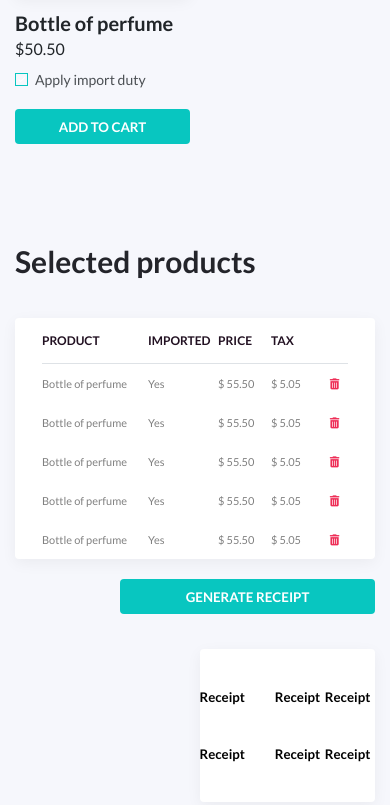
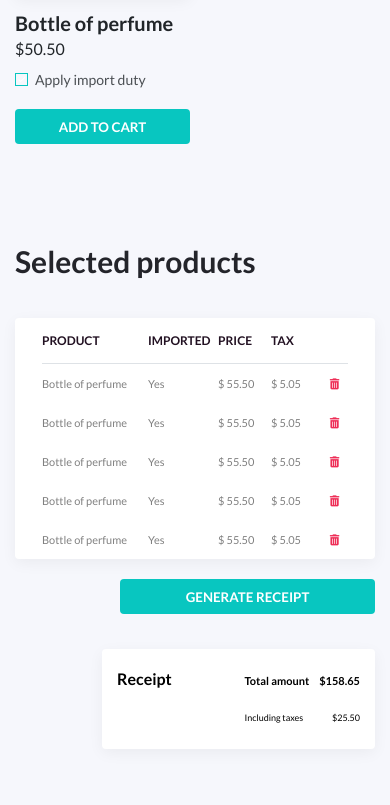
Before and after one commit to lapo18/sales_taxes_bootstrap, a plain HTML site: page index.html in a window 390 px wide. Shown: the part 1440-2245 px from the top of the page. Drawn offline with Linux system fonts and the light colour scheme.

Commit message:
Add files via upload

```diff
--- a/index.html
+++ b/index.html
@@ -181,12 +181,18 @@
           </table>
         <button id="receiptbutton"><span>generate receipt</span></button>
         <div class="cart_summary">
-          <h5>Receipt</h5>
-          <h5>Receipt</h5>
-          <h5>Receipt</h5>
-          <h5>Receipt</h5>
-          <h5>Receipt</h5>
-          <h5>Receipt</h5>
+          <h3>Receipt</h3>
+          <div class="summary-container">
+          <div class="total flex">
+            <span>Total amount</span>
+            <div id="total">$158.65</div>
+          </div>
+          <div class="taxes flex">
+            <span>Including taxes</span>
+          <div id="taxes" >$25.50</div>
+          </div>
+        </div>
+
 
         </div>
       </div>
--- a/styles.css
+++ b/styles.css
@@ -48,6 +48,12 @@ h2{
     font-size: 45px;
     line-height: 54px;
     align-self: flex-start;
+}
+h3{
+    font-size: 32px;
+}
+h4{
+    font-size: 20px;
 }
 main{
     margin: 0 auto;
@@ -130,15 +136,34 @@ button{
     width: inherit;
 }
 .cart_summary{
-    display: grid;
-    grid-template-columns: minmax(50px,3fr) minmax(50px,2fr) minmax(50px,2fr);
-    align-content: space-evenly;
+    display: flex;
+    justify-content: space-between;
     width: 45vw;
     height: 153px;
+    padding: 42px 27px;
     margin-bottom: 100px;
     background-color: #fff;
     box-shadow: 0px 4px 15px rgba(0, 0, 0, 0.05);
     border-radius: 4px;
+    align-items: baseline;
+}
+.summary-container{
+    margin-left: 20px;
+}
+.total{
+    font-size: 22px;
+    font-weight: 700;
+    margin-bottom: 14px;
+}
+.taxes{
+    font-size: 16px;
+    font-weight: 400;
+}
+.flex{
+    display: flex;
+    gap: 73px;
+    justify-content: space-between;
+    line-height: 23px;
 }
 h4{
     color:#212529;
@@ -300,14 +325,33 @@ h4{
 @media only screen and (max-width: 480px){
 
 
-    th,
-    td{
-    font-size: 11px;
-  }
-  th{
-    font-size: 12px;
-}
+    th,td{
+        font-size: 11px;
+    }
+    th{
+        font-size: 12px;
+    }
     #items-container{
         gap: 20px 10px;
     }
+    .cart_summary{
+        height: auto;
+        width: 70vw;
+        padding: 20px 15px;
+    }
+    .flex{
+        gap: 10px;
+    }
+    h3{
+        font-size: 16px;
+    }
+    .total{
+        font-size: 11px;
+    }
+    .taxes{
+        font-size: 9px;
+    }
+
+
+
 }
```
